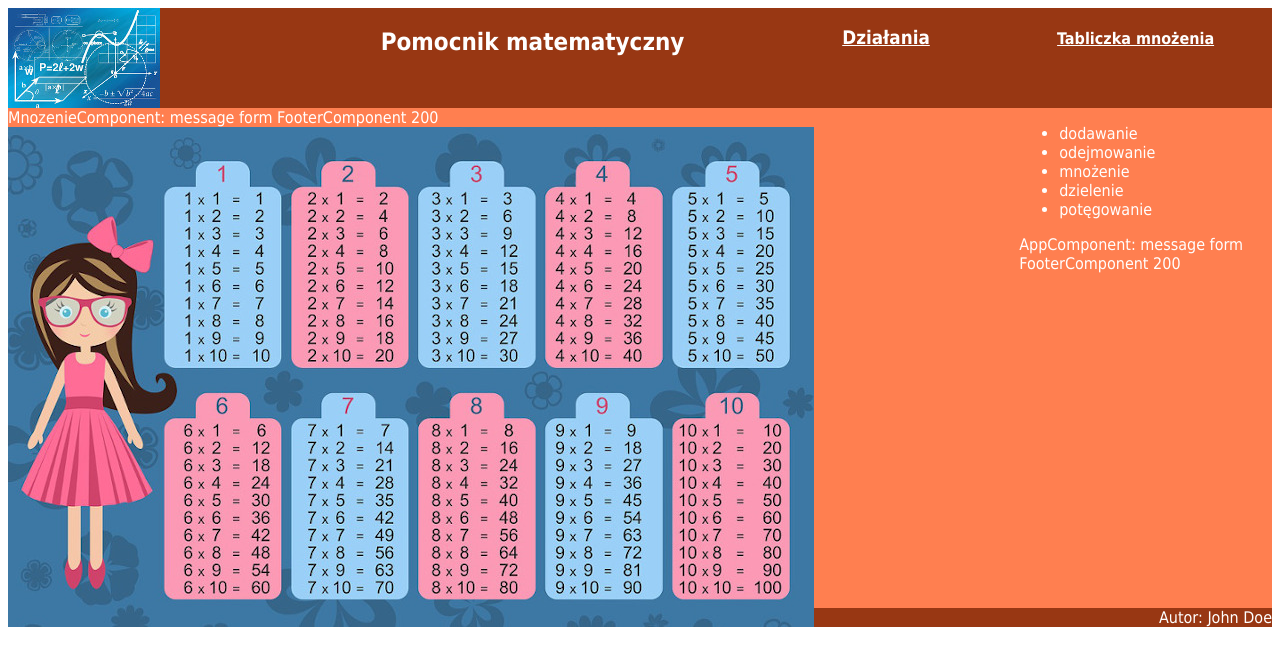
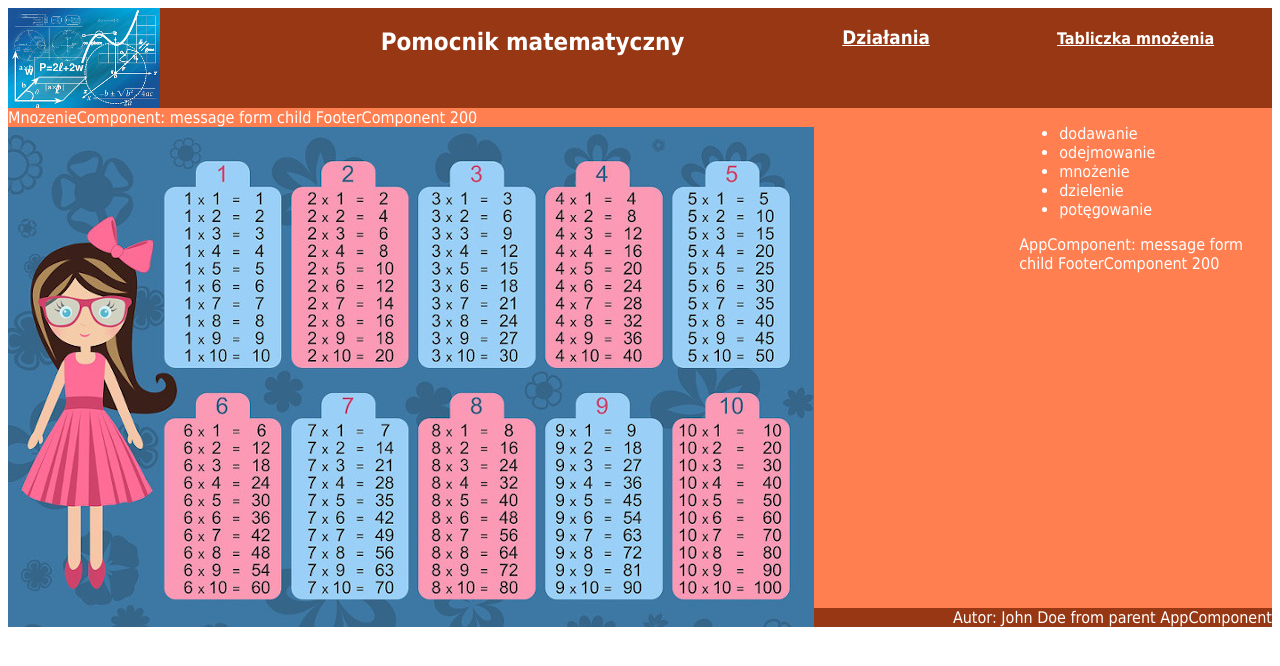
Before and after one commit to zspwyrzysk/ee.09, an Angular app in the folder angular/EE.09-04-19.06/: page /mnozenie in a window 1280 px wide. Shown: the top 666 px of the page. Built offline with nearby package versions, Linux system fonts and the light colour scheme.

Commit message:
pass data betwwen components EE.09-04-19.06

```diff
--- a/angular/EE.09-04-19.06/src/app/app.component.ts
+++ b/angular/EE.09-04-19.06/src/app/app.component.ts
@@ -1,5 +1,6 @@
 import { Component, ChangeDetectorRef, AfterContentChecked } from '@angular/core';
 import { MnozenieComponent } from './mnozenie/mnozenie.component';
+import { DataConfig } from './footer/footer.component';
 
 @Component({
   selector: 'app-root',
@@ -8,8 +9,8 @@ import { MnozenieComponent } from './mnozenie/mnozenie.component';
 })
 export class AppComponent implements AfterContentChecked {
   title: string = 'EE.09-04-19.06';
-  author = "John Doe";
-  MyData = { message: "", status: 0 };
+  author = `John Doe from parent ${this.constructor.name}`;
+  MyData: DataConfig = {message: "", status: 0};
   public constructor(private changeDetector: ChangeDetectorRef) {
 
   }
--- a/angular/EE.09-04-19.06/src/app/footer/footer.component.ts
+++ b/angular/EE.09-04-19.06/src/app/footer/footer.component.ts
@@ -1,8 +1,8 @@
 import { Component, OnInit, Input, Output, EventEmitter } from '@angular/core';
 
-interface SquareConfig {
+export interface DataConfig {
   message: string;
-  width: number;
+  status: number;
 }
 
 @Component({
@@ -14,17 +14,16 @@ export class FooterComponent implements OnInit {
 
   //zmienna from child component footer
   @Input()
-  author: string = "No author";
+  author: string | undefined;
   message: string | undefined;
-
-  MyData = {message: "", status: 0};
-
+  MyData: DataConfig | undefined;
+  constructor() {}
 
   @Output()
   zmiennaEksportujaca = new EventEmitter();
 
   ngOnInit() {
-    this.message = `message form ${this.constructor.name}`;
+    this.message = `message form child ${this.constructor.name}`;
     this.MyData = {message: this.message, status: 200};
     this.eksport();
   }
--- a/angular/EE.09-04-19.06/src/app/mnozenie/mnozenie.component.ts
+++ b/angular/EE.09-04-19.06/src/app/mnozenie/mnozenie.component.ts
@@ -1,4 +1,5 @@
 import { Component, OnInit, Input } from '@angular/core';
+import { DataConfig } from '../footer/footer.component'
 
 @Component({
   selector: 'app-mnozenie',
@@ -7,7 +8,7 @@ import { Component, OnInit, Input } from '@angular/core';
 })
 export class MnozenieComponent implements OnInit {
   @Input()
-  MyData = {message: "", status: 0};
+  MyData: DataConfig = {message: "", status: 0};
   public constructor() {}
 
 
```
